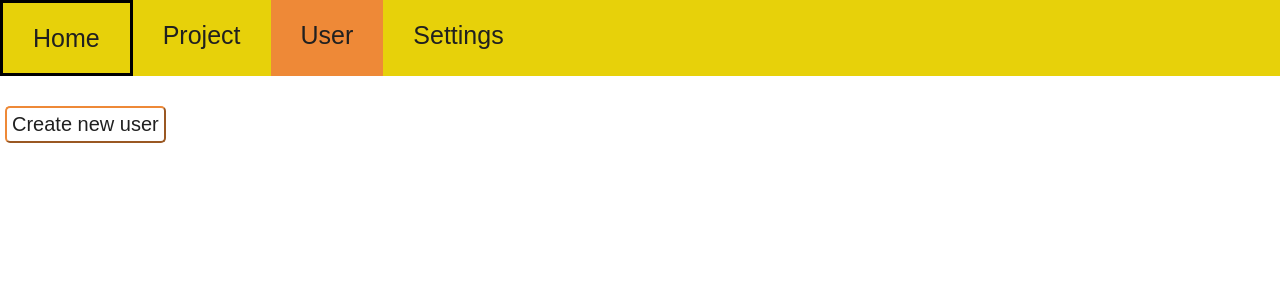
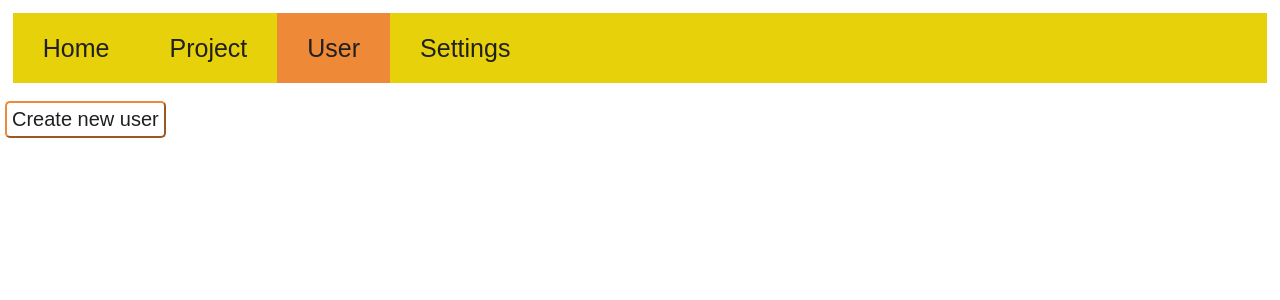
Before and after one commit to adas291/Smauksteliai, a PHP site: page /User.html in a window 1280 px wide. Shown: the top 300 px of the page. Run offline with PHP 8.4, Linux system fonts and the light colour scheme.

Commit message:
some minor changes all around

```diff
--- a/Ui/Home.html
+++ b/Ui/Home.html
@@ -11,8 +11,8 @@
         <nav>
             <ul>
                 <li class="current"><a href="Home.html">Home</a></li>
-                <li><a href="Project.html">Project</a></li>
-                <li><a href="User.html">User</a></li>
+                <li><a href="./Project/Project.html">Project</a></li>
+                <li><a href="./User/User.html">User</a></li>
                 <li><a href="Settings.html">Settings</a></li>
                 <li><a href="#">MoreIfNeeded</a></li>
             </ul>
--- a/Ui/Settings.html
+++ b/Ui/Settings.html
@@ -11,8 +11,8 @@
 		<nav>
 			<ul>
 				<li><a href="Home.html">Home</a></li>
-				<li><a href="Project.html">Project</a></li>
-				<li><a href="User.html">User</a></li>
+				<li><a href="./Project/Project.html">Project</a></li>
+				<li><a href="./User/User.html">User</a></li>
 				<li class="current"><a href="Settings.html">Settings</a></li>
 			</ul>
 		</nav>
--- a/Ui/style.css
+++ b/Ui/style.css
@@ -12,7 +12,7 @@
     border-collapse: collapse;
 }
 nav {
-    width: 100%;
+    margin: 1% 1%;
     /* height: 50vh; */
     background-color: var(--primary-color);
 }
@@ -50,10 +50,6 @@
 
 }
 
-.firstB {
-    margin-top: 30px;
-}
-
 ul li:hover {
     /* color: var(--secondary-color); */
     border-style: solid;
@@ -87,3 +83,6 @@
     border-width: 3px;
     border-color: black;
 }
+.buttons{
+    margin: 20px 1%;
+}
```
